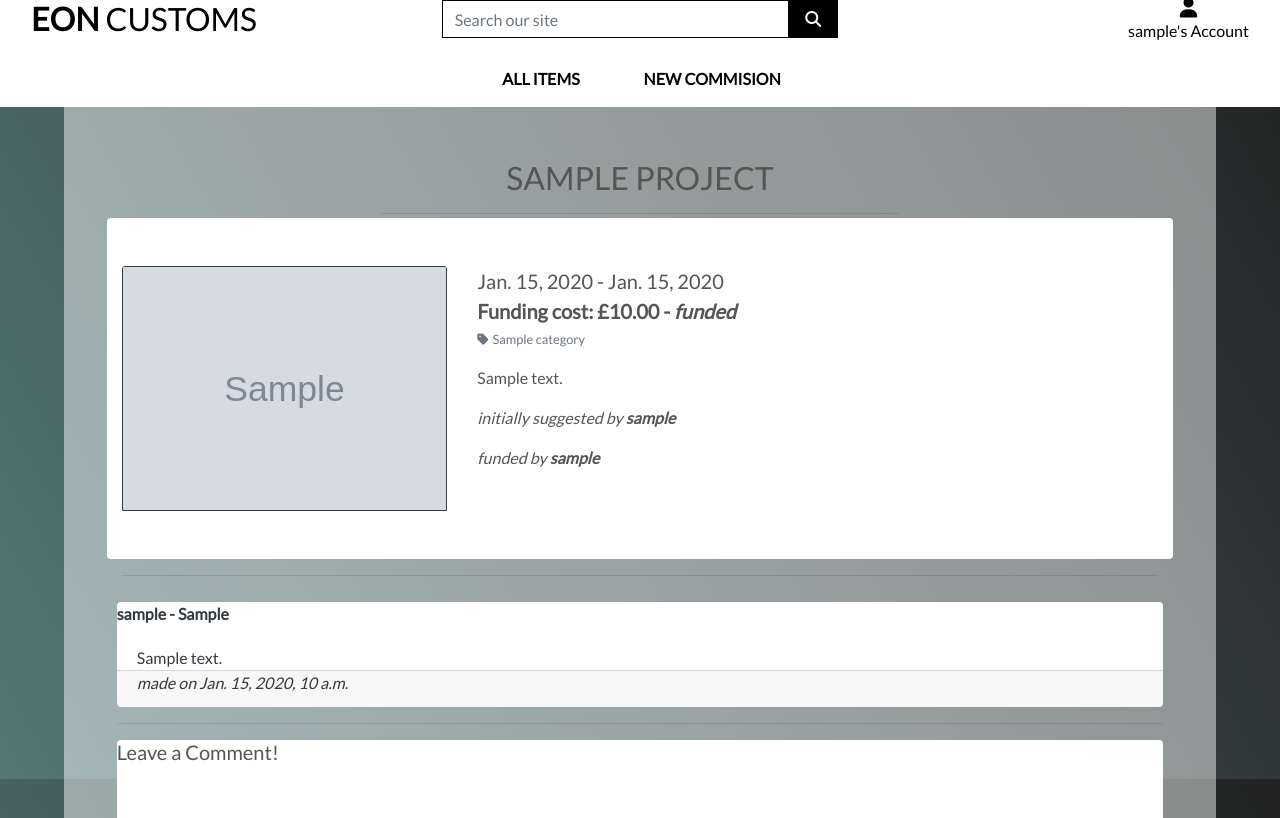
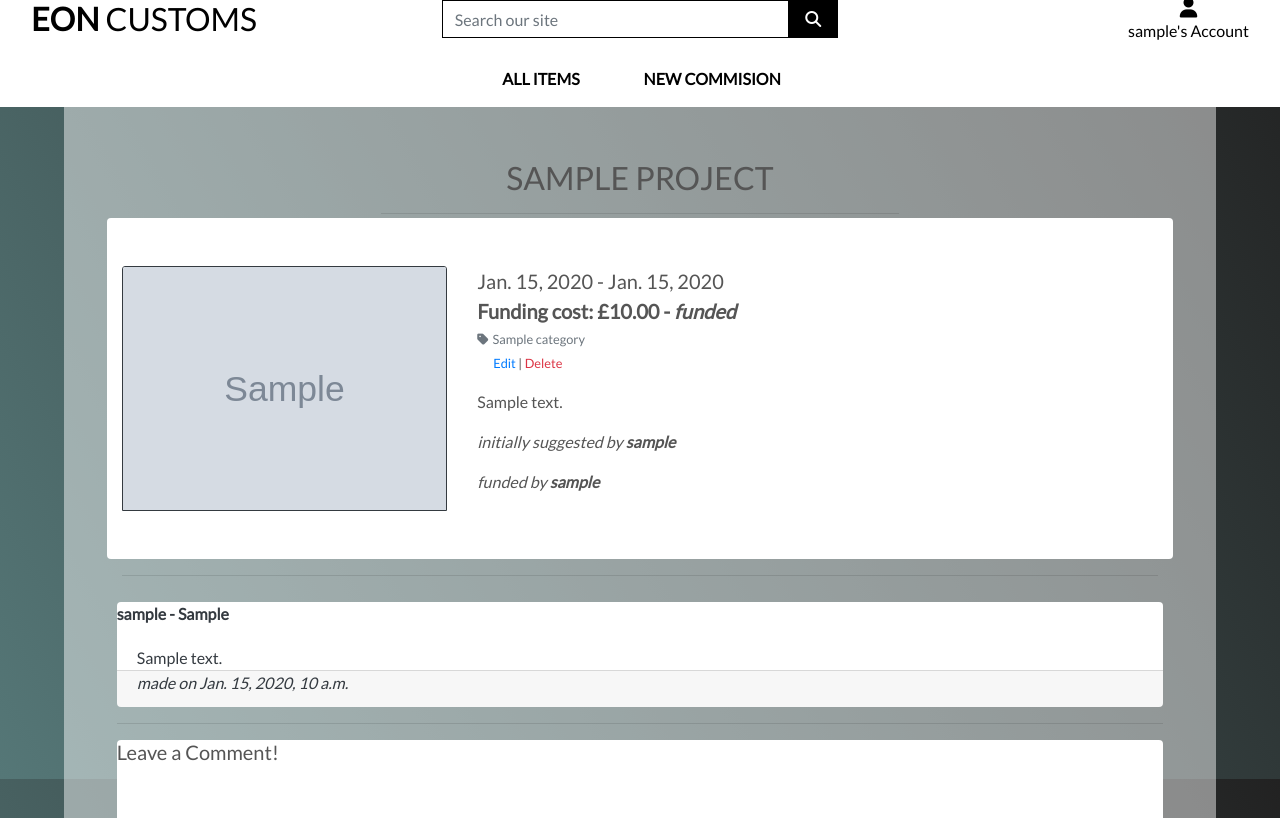
Before and after one commit to EonTAS/FullStack, a Django app: page /projects/view/1 in a window 1280 px wide. Shown: the part 21-839 px from the top of the page. Run offline with Django 3.2, Linux system fonts and the light colour scheme; a user stored in the database is signed in; tables that the repository leaves empty hold one stand-in row (values such as "Sample post"); grey boxes marked "Sample" are stand-in pictures; some libraries are stand-ins or nearby versions.

Commit message:
added edit/add/delete buttons to details view

```diff
--- a/checkout/models.py
+++ b/checkout/models.py
@@ -24,7 +24,7 @@ class Commission(models.Model):
     date = models.DateTimeField(auto_now_add=True)
 
     order_price = models.DecimalField(max_digits=10, decimal_places=2, null=False, default=0)
-    commItem = models.OneToOneField(Project, null=False, blank=False, on_delete=models.DO_NOTHING)
+    commItem = models.OneToOneField(Project, null=True, blank=False, on_delete=models.SET_NULL)
     user = models.ForeignKey(settings.AUTH_USER_MODEL,null=True, on_delete=models.SET_NULL)
 
     stripe_pid = models.CharField(max_length=254, null=False, blank=False, default='')
--- a/checkout/views.py
+++ b/checkout/views.py
@@ -36,7 +36,7 @@ def checkout(request, id):
 
     if not request.user.is_authenticated:
         messages.error(request, "please login before trying to fund a project")
-        return redirect(reverse('home'))
+        return redirect(reverse('log_in'))
 
     stripe_public_key = settings.STRIPE_PUBLIC_KEY
     stripe_secret_key = settings.STRIPE_SECRET_KEY
--- a/projects/templates/projects/project_details.html
+++ b/projects/templates/projects/project_details.html
@@ -38,13 +38,11 @@
                                 </a>
                             </p>
                         {% endif %}
-                        {% if false %}
                         {% if request.user.is_superuser %}
                             <small class="ml-3">
                                 <a href="{% url 'edit_project' project.id %}">Edit</a> |
                                 <a class="text-danger" href="{% url 'delete_project' project.id %}">Delete</a>
                             </small>
-                        {% endif %}
                         {% endif %}
                         <p class="mt-3">{{ project.description }}</p>
 
--- a/projects/urls.py
+++ b/projects/urls.py
@@ -5,5 +5,8 @@ from . import views
 urlpatterns = [
     path('', views.all_projects, name="projects"),
     path('view/<id>', views.project_details, name="project_details"),
-    path('request', views.project_request, name="project_request")
+    path('request', views.project_request, name="project_request"),
+    path('add', views.add_project, name="add_project"),
+    path('edit/<id>', views.edit_project, name="edit_project"),
+    path('delete/<id>', views.delete_project, name="delete_project")
 ]
--- a/projects/views.py
+++ b/projects/views.py
@@ -4,6 +4,9 @@ from django.db.models import Q
 from django.db.models.functions import Lower
 from .models import Project, Category, Comment
 from .forms import CommentForm, ProjectForm
+
+from django.contrib.admin.views.decorators import staff_member_required
+
 
 # Create your views here.
 def all_projects(request):
@@ -89,6 +92,11 @@ def project_details(request, id):
 
 
 def project_request(request):
+
+    if not request.user.is_authenticated:
+        messages.error(request, "please login before suggesting a project")
+        return redirect(reverse('account_login'))
+
     project_form = None
     costDistribution = {
         "shortterm Codes and Mods": 20,
@@ -112,8 +120,6 @@ def project_request(request):
                 return redirect(resolve_url('checkout',id=project.id))
             else:
                 return redirect(resolve_url('project_details', id=project.id))
-
-
     else:
         project_form = ProjectForm()
 
@@ -123,3 +129,54 @@ def project_request(request):
     }
 
     return render(request, "projects/project_request.html", context)
+
+@staff_member_required
+def add_project(request):
+    #if request.method == 'POST':
+    #    form = ProductForm(request.POST, request.FILES)
+    #    if form.is_valid():
+    #        product = form.save()
+    #        messages.success(request, 'Successfully added product!')
+    #        return redirect(reverse('product_detail', args=[product.id]))
+    #    else:
+    #        messages.error(request, 'Failed to add product. Please ensure the form is valid.')
+    #else:
+    #    form = ProductForm()
+    form = None
+    template = 'projects/add_project.html'
+    context = {
+        'form': form,
+    }
+
+    return render(request, template, context)
+
+@staff_member_required
+def edit_project(request, id):
+    project = get_object_or_404(Project, pk=product_id)
+    form = None
+    #if request.method == 'POST':
+    #    form = ProductForm(request.POST, request.FILES, instance=product)
+    #    if form.is_valid():
+    #        form.save()
+    #        messages.success(request, 'Successfully updated product!')
+    #        return redirect(reverse('product_detail', args=[product.id]))
+    #    else:
+    #        messages.error(request, 'Failed to update product. Please ensure the form is valid.')
+    #else:
+    #    form = ProductForm(instance=product)
+    #    messages.info(request, f'You are editing {product.name}')
+#
+    template = 'projects/edit_project.html'
+    context = {
+        'form': form,
+        'product': product,
+    }
+
+    return render(request, template, context)
+
+@staff_member_required
+def delete_project(request, id):
+    item = get_object_or_404(Project, pk=id)
+    item.delete()
+    messages.success(request, 'Item deleted!')
+    return redirect(reverse('projects'))
```
Also changed, not shown: checkout/migrations/0011_alter_commission_commitem.py (added).
